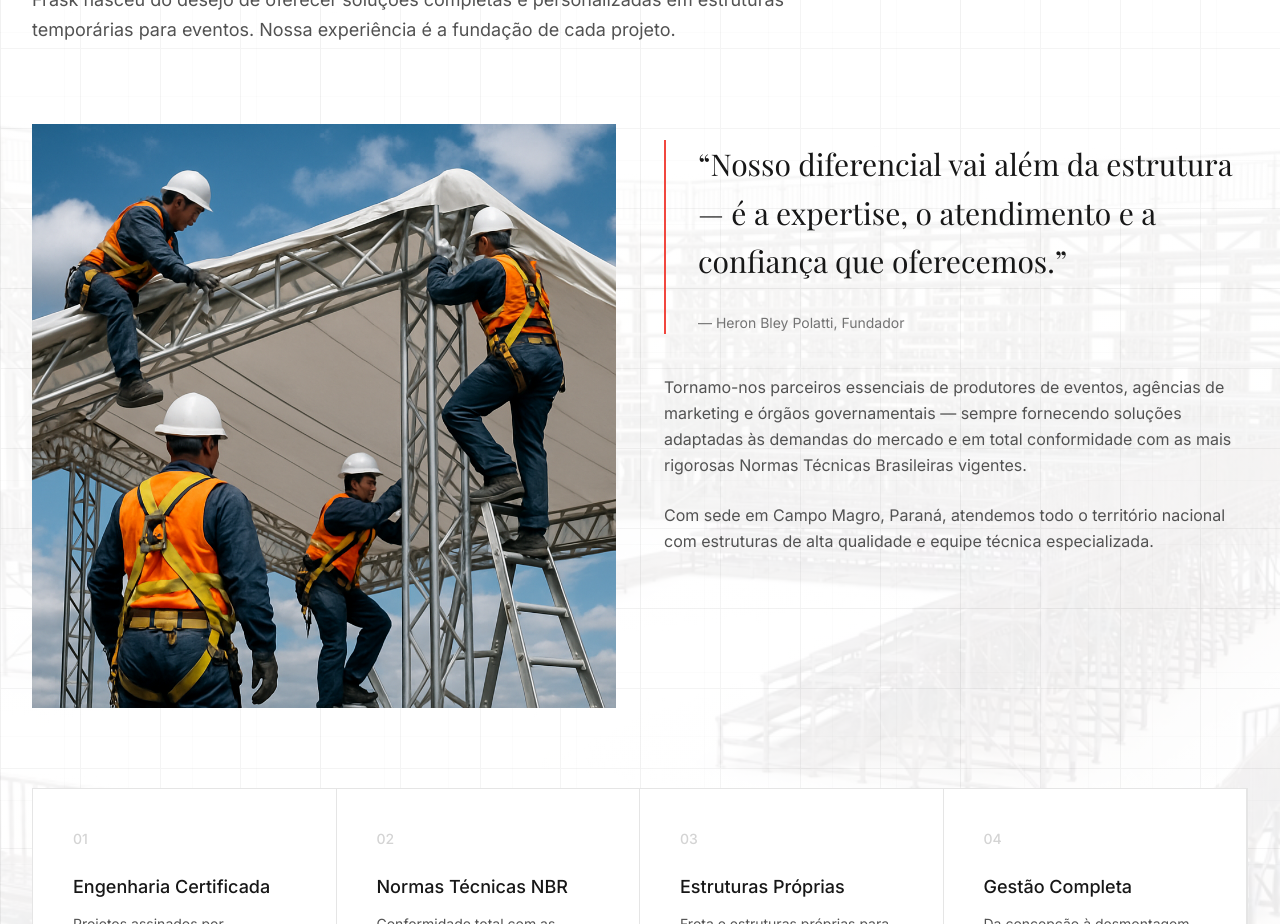
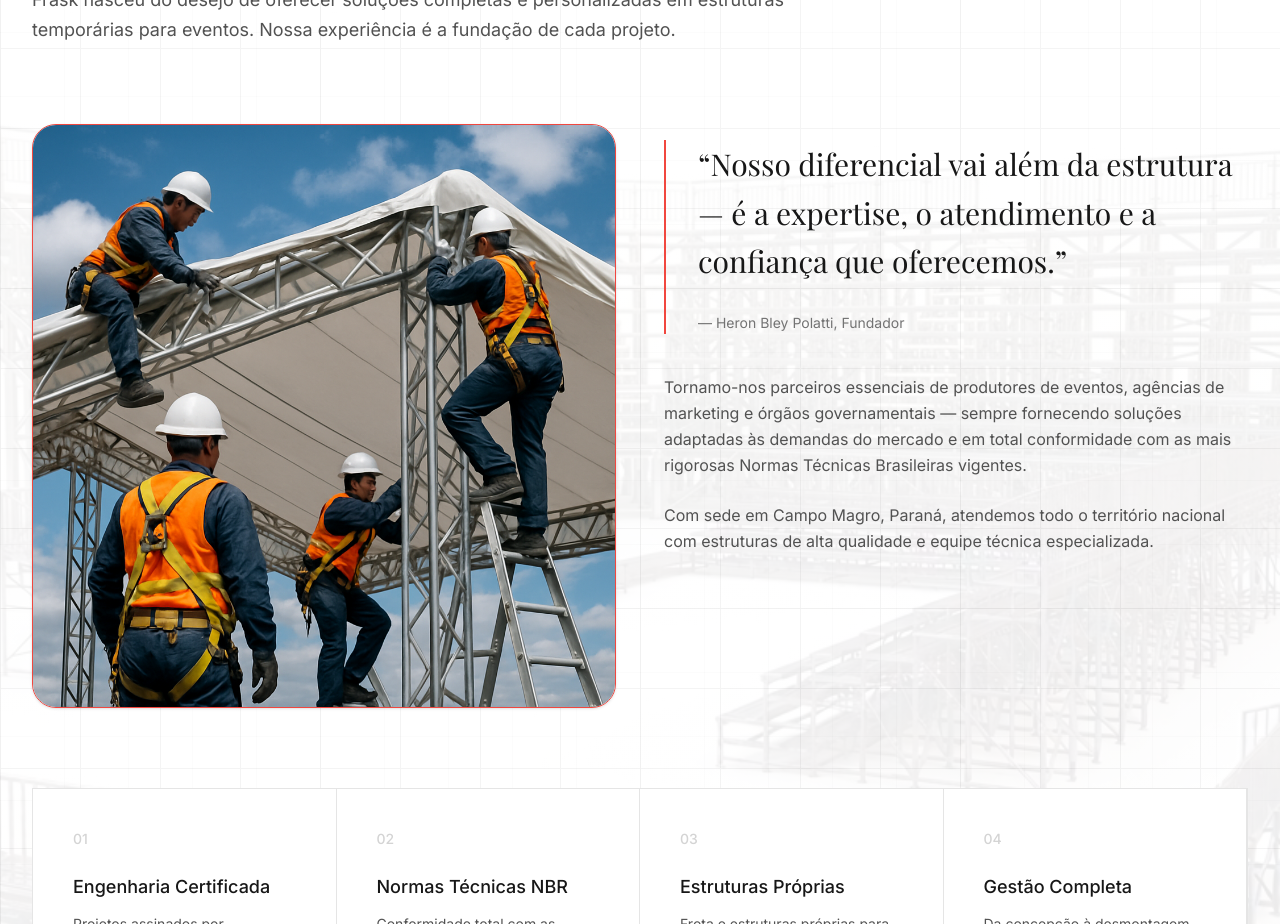
Before and after one commit to Joaolemos-hub/Frask-Estruturas-site, a Next.js app: page / in a window 1280 px wide. Shown: the part 2380-3304 px from the top of the page. Built offline with nearby package versions, Linux system fonts and the light colour scheme.

Commit message:
feat: add rounded corners, border, and shadow to feature image in Sobre component
Added visual enhancements for better UI aesthetics

Co-authored-by: João Vitor Lemos <225009833+Joaolemos-hub@users.noreply.github.com>

```diff
--- a/components/sobre.tsx
+++ b/components/sobre.tsx
@@ -47,7 +47,7 @@ export default function Sobre() {
         {/* Content Grid */}
         <div className="grid lg:grid-cols-2 gap-12 items-start mb-20">
           {/* Left - Feature Image */}
-          <div className="relative w-full overflow-hidden">
+          <div className="relative w-full overflow-hidden rounded-3xl border border-[#F1473F] shadow-sm">
             <Image
               src="/images/confianca-grande-escala.png"
               alt="Equipe técnica da Frask montando estrutura metálica de grande porte com segurança"
```
